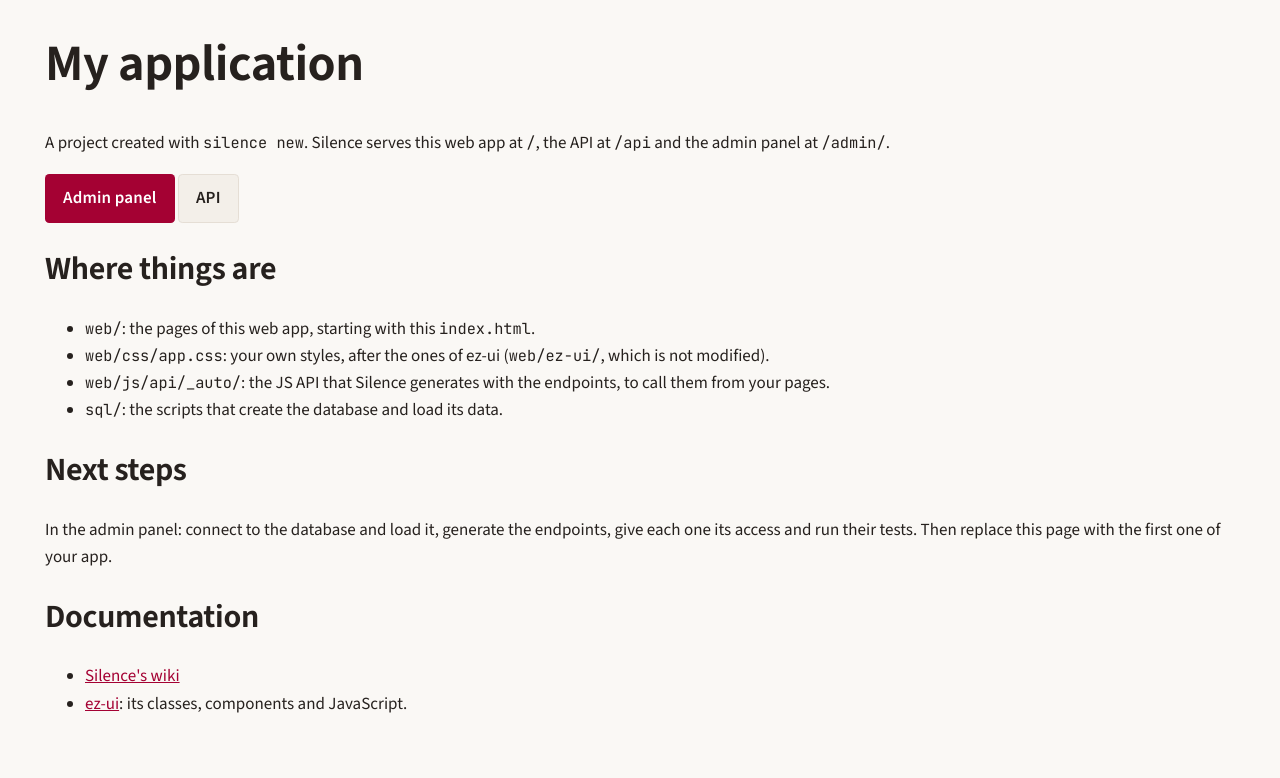
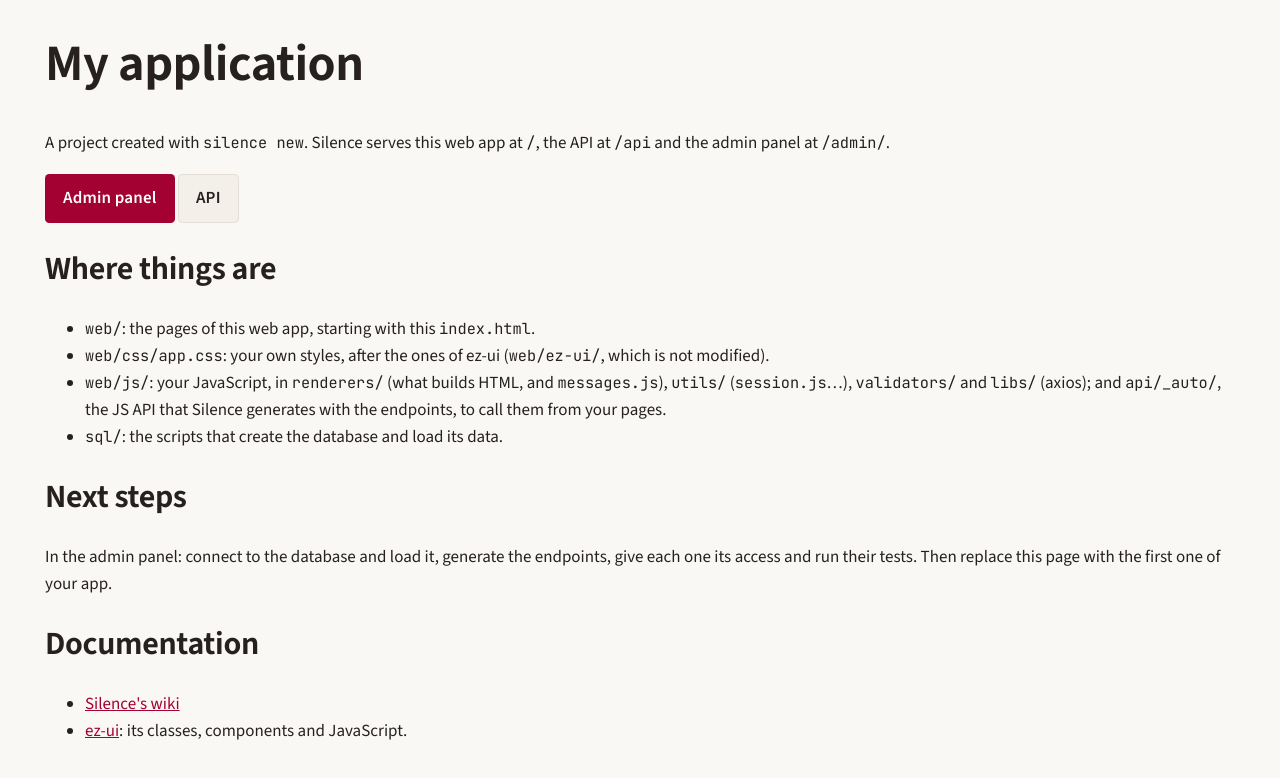
Before and after one commit to DEAL-US/silence-template-v3-ez-ui, a plain HTML site: page web/index.html in a window 1280 px wide. Drawn offline with Linux system fonts and the light colour scheme.

Commit message:
web/js as in Silence 2: js/libs/ (axios), js/renderers/messages.js and js/utils/session.js, for the student's code to go in the same folders (renderers, utils, validators); the README, the start page and the comment of the mold common.js with the new paths

```diff
--- a/web/index.html
+++ b/web/index.html
@@ -23,8 +23,10 @@
       <li><code>web/</code>: the pages of this web app, starting with this <code>index.html</code>.</li>
       <li><code>web/css/app.css</code>: your own styles, after the ones of ez-ui (<code>web/ez-ui/</code>,
         which is not modified).</li>
-      <li><code>web/js/api/_auto/</code>: the JS API that Silence generates with the endpoints, to call them
-        from your pages.</li>
+      <li><code>web/js/</code>: your JavaScript, in <code>renderers/</code> (what builds HTML, and
+        <code>messages.js</code>), <code>utils/</code> (<code>session.js</code>…), <code>validators/</code> and
+        <code>libs/</code> (axios); and <code>api/_auto/</code>, the JS API that Silence generates with the
+        endpoints, to call them from your pages.</li>
       <li><code>sql/</code>: the scripts that create the database and load its data.</li>
     </ul>
 
--- a/web/js/messages.js
+++ b/web/js/renderers/messages.js
@@ -1,7 +1,7 @@
 "use strict";
 
 // Mensajes para el usuario, con las notificaciones y las alertas de ez-ui.
-import { ezToast } from "../ez-ui/js/toast.js";
+import { ezToast } from "../../ez-ui/js/toast.js";
 
 const messageRenderer = {
   // Una notificación de éxito, que se cierra sola
```
Also changed, not shown: .silence/js_api/common.js, web/js/libs/axios.min.js (renamed from web/js/vendor/axios.min.js), web/js/utils/session.js (renamed from web/js/session.js), 1 other file.
